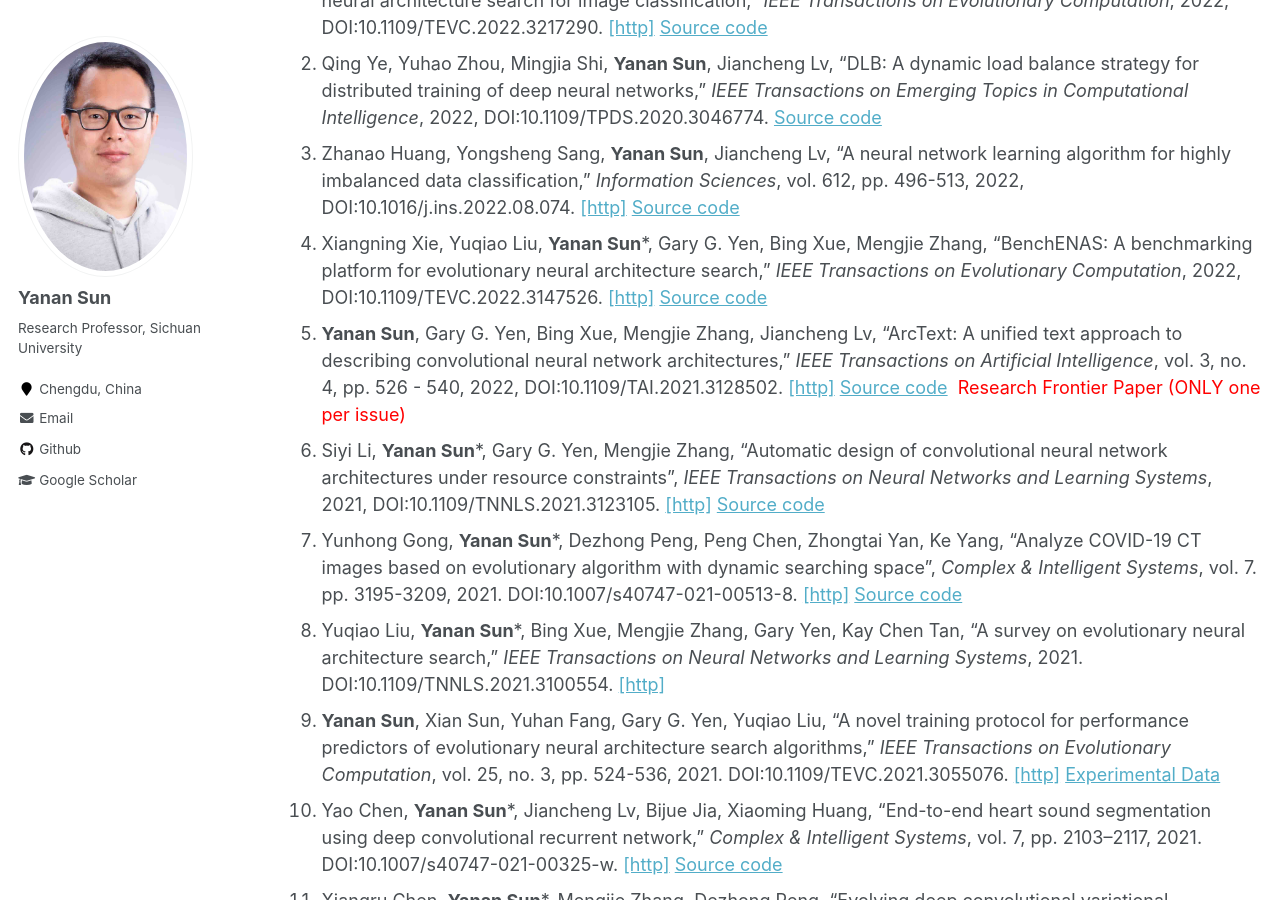
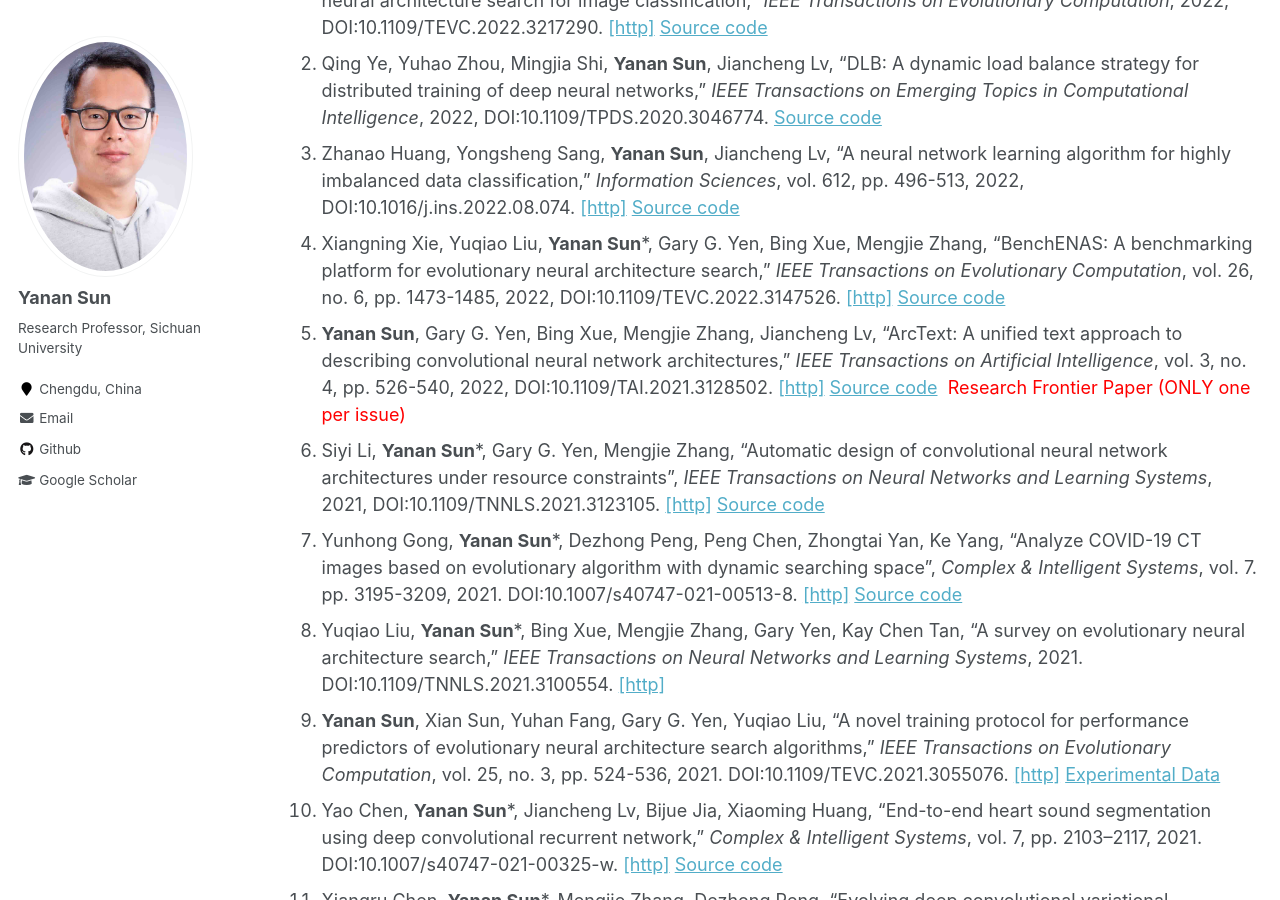
Before and after one commit to yn-sun/yn-sun.github.io, a Jekyll site: the page built from _pages/publications.md, in a window 1280 px wide and 900 px high, scrolled down 321 px. Built offline with Jekyll 4.4.1, drawn with Linux system fonts in a browser that asks for light colours; comment, search, counter and statistics services are not loaded.

Commit message:
Update publications.md

```diff
--- a/_pages/publications.md
+++ b/_pages/publications.md
@@ -10,8 +10,8 @@ author_profile: true
 1. Junhao Huang, Bing Xue, **Yanan Sun***, Mengjie Zhang, Gary Yen, "Particle swarm optimization for compact neural architecture search for image classification," <i>IEEE Transactions on Evolutionary Computation</i>, 2022, DOI:10.1109/TEVC.2022.3217290. [[http]](https://ieeexplore.ieee.org/document/9930866) [Source code](https://github.com/HuangJunh/EPCNAS)
 2. Qing Ye, Yuhao Zhou, Mingjia Shi, **Yanan Sun**, Jiancheng Lv, "DLB: A dynamic load balance strategy for distributed training of deep neural networks," <i>IEEE Transactions on Emerging Topics in Computational Intelligence</i>, 2022, DOI:10.1109/TPDS.2020.3046774. [Source code](https://github.com/Soptq/Dynamic_Load_Balance_DistributedDNN)
 3. Zhanao Huang, Yongsheng Sang, **Yanan Sun**, Jiancheng Lv, "A neural network learning algorithm for highly imbalanced data classification," <i>Information Sciences</i>, vol. 612, pp. 496-513, 2022, DOI:10.1016/j.ins.2022.08.074.  [[http]](https://www.sciencedirect.com/science/article/pii/S0020025522009847)  [Source code](https://github.com/yn-sun/paper_source_code/tree/main/ZAH_IS_Paper)
-4. Xiangning Xie, Yuqiao Liu, **Yanan Sun***, Gary G. Yen, Bing Xue, Mengjie Zhang, "BenchENAS: A benchmarking platform for evolutionary neural architecture search," <i>IEEE Transactions on Evolutionary Computation</i>, 2022, DOI:10.1109/TEVC.2022.3147526. [[http]](https://ieeexplore.ieee.org/document/9697075)  [Source code](https://benchenas.com/)
-5. **Yanan Sun**, Gary G. Yen, Bing Xue, Mengjie Zhang, Jiancheng Lv, "ArcText: A unified text approach to describing convolutional neural network architectures," <i>IEEE Transactions on Artificial Intelligence</i>, vol. 3, no. 4, pp. 526 - 540, 2022, DOI:10.1109/TAI.2021.3128502. [[http]](https://ieeexplore.ieee.org/document/9618852) [Source code](https://github.com/yn-sun/arctext)&nbsp;&nbsp;<span style="color: #FF0000">Research Frontier Paper (ONLY one per issue)</span>
+4. Xiangning Xie, Yuqiao Liu, **Yanan Sun***, Gary G. Yen, Bing Xue, Mengjie Zhang, "BenchENAS: A benchmarking platform for evolutionary neural architecture search," <i>IEEE Transactions on Evolutionary Computation</i>, vol. 26, no. 6, pp. 1473-1485, 2022, DOI:10.1109/TEVC.2022.3147526. [[http]](https://ieeexplore.ieee.org/document/9697075)  [Source code](https://benchenas.com/)
+5. **Yanan Sun**, Gary G. Yen, Bing Xue, Mengjie Zhang, Jiancheng Lv, "ArcText: A unified text approach to describing convolutional neural network architectures," <i>IEEE Transactions on Artificial Intelligence</i>, vol. 3, no. 4, pp. 526-540, 2022, DOI:10.1109/TAI.2021.3128502. [[http]](https://ieeexplore.ieee.org/document/9618852) [Source code](https://github.com/yn-sun/arctext)&nbsp;&nbsp;<span style="color: #FF0000">Research Frontier Paper (ONLY one per issue)</span>
 6. Siyi Li, **Yanan Sun***, Gary G. Yen, Mengjie Zhang, "Automatic design of convolutional neural network architectures under resource constraints", <i>IEEE Transactions on Neural Networks and Learning Systems</i>, 2021, DOI:10.1109/TNNLS.2021.3123105. [[http]](https://ieeexplore.ieee.org/document/9609007) [Source code](https://github.com/LLLsy-0868/CH-CNN)
 7. Yunhong Gong, **Yanan Sun***, Dezhong Peng, Peng Chen, Zhongtai Yan, Ke Yang, "Analyze COVID-19 CT images based on evolutionary algorithm with dynamic searching space", <i>Complex & Intelligent Systems</i>, vol. 7. pp. 3195-3209, 2021. DOI:10.1007/s40747-021-00513-8. [[http]](https://link.springer.com/article/10.1007%2Fs40747-021-00513-8) [Source code](https://github.com/yh-gong/EAVLCOVID)
 8. Yuqiao Liu, **Yanan Sun***, Bing Xue, Mengjie Zhang, Gary Yen, Kay Chen Tan, "A survey on evolutionary neural architecture search," <i>IEEE Transactions on Neural Networks and Learning Systems</i>, 2021. DOI:10.1109/TNNLS.2021.3100554. [[http]](https://ieeexplore.ieee.org/abstract/document/9508774)
```
Also changed, not shown: other parts of _pages/publications.md (+1 -1 lines).
